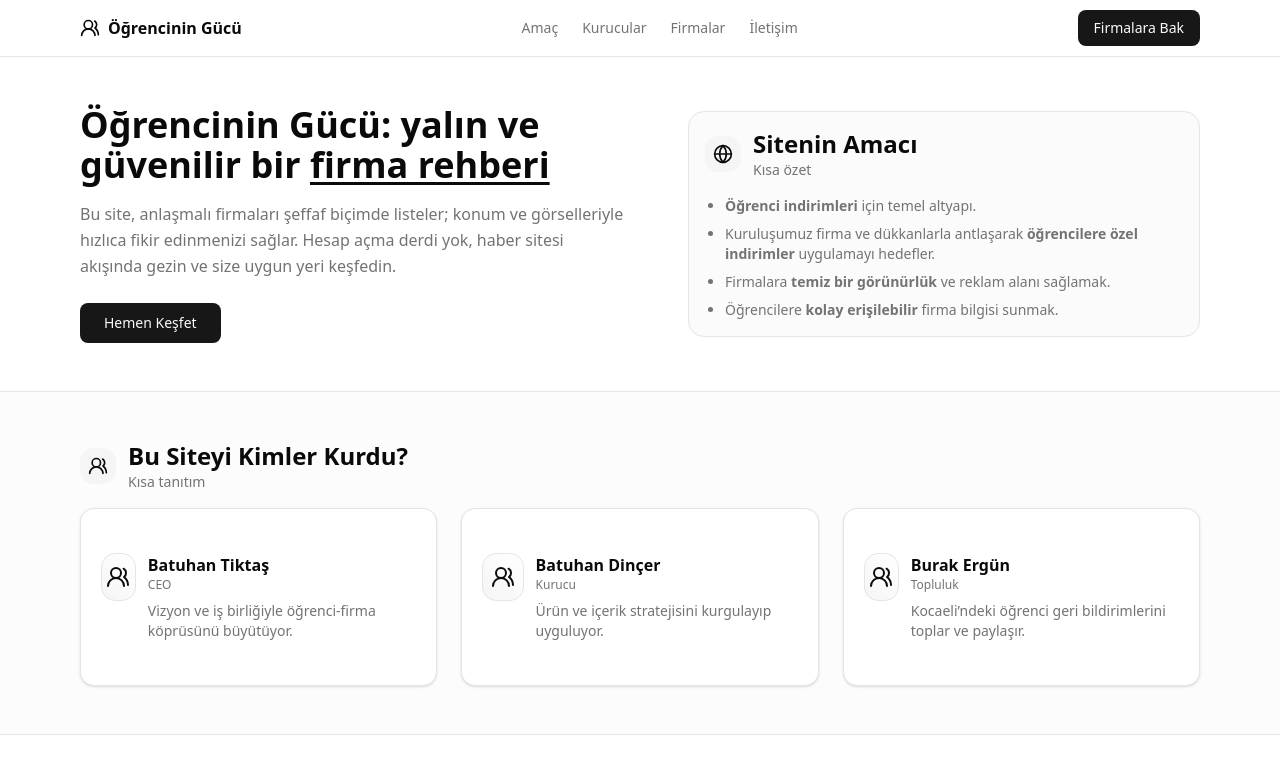
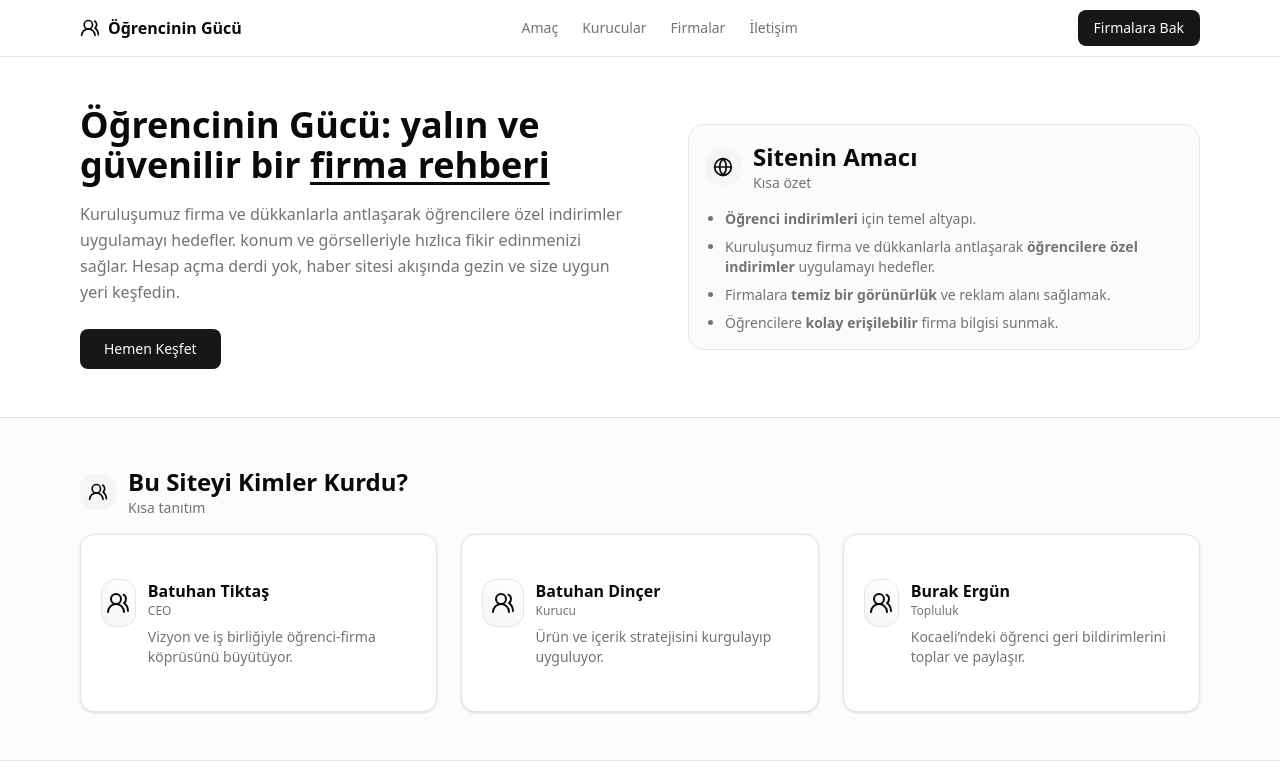
Before and after one commit to goktug444/ogrencinin-gucu, a Next.js app: page / in a window 1280 px wide. Shown: the top 772 px of the page. Built offline with nearby package versions, Linux system fonts and the light colour scheme.

Commit message:
hero metni: indirim hedefi cümlesiyle güncellendi

```diff
--- a/app/page.tsx
+++ b/app/page.tsx
@@ -281,7 +281,8 @@ export default function App() {
               Öğrencinin Gücü: yalın ve güvenilir bir <span className="underline underline-offset-4">firma rehberi</span>
             </motion.h1>
             <p className="mt-4 text-muted-foreground leading-relaxed">
-              Bu site, anlaşmalı firmaları şeffaf biçimde listeler; konum ve görselleriyle
+              Kuruluşumuz firma ve dükkanlarla antlaşarak öğrencilere özel indirimler
+              uygulamayı hedefler. konum ve görselleriyle
               hızlıca fikir edinmenizi sağlar. Hesap açma derdi yok, haber sitesi akışında
               gezin ve size uygun yeri keşfedin.
             </p>
```
